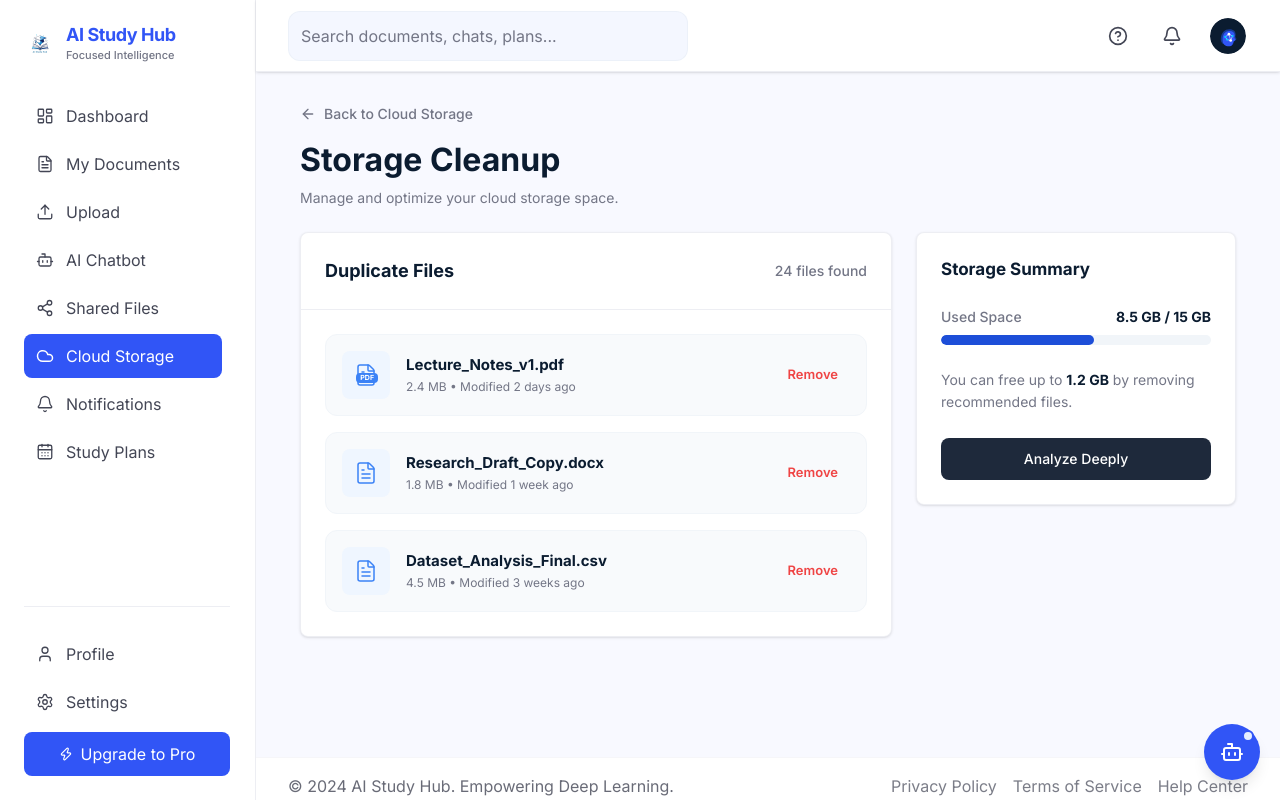
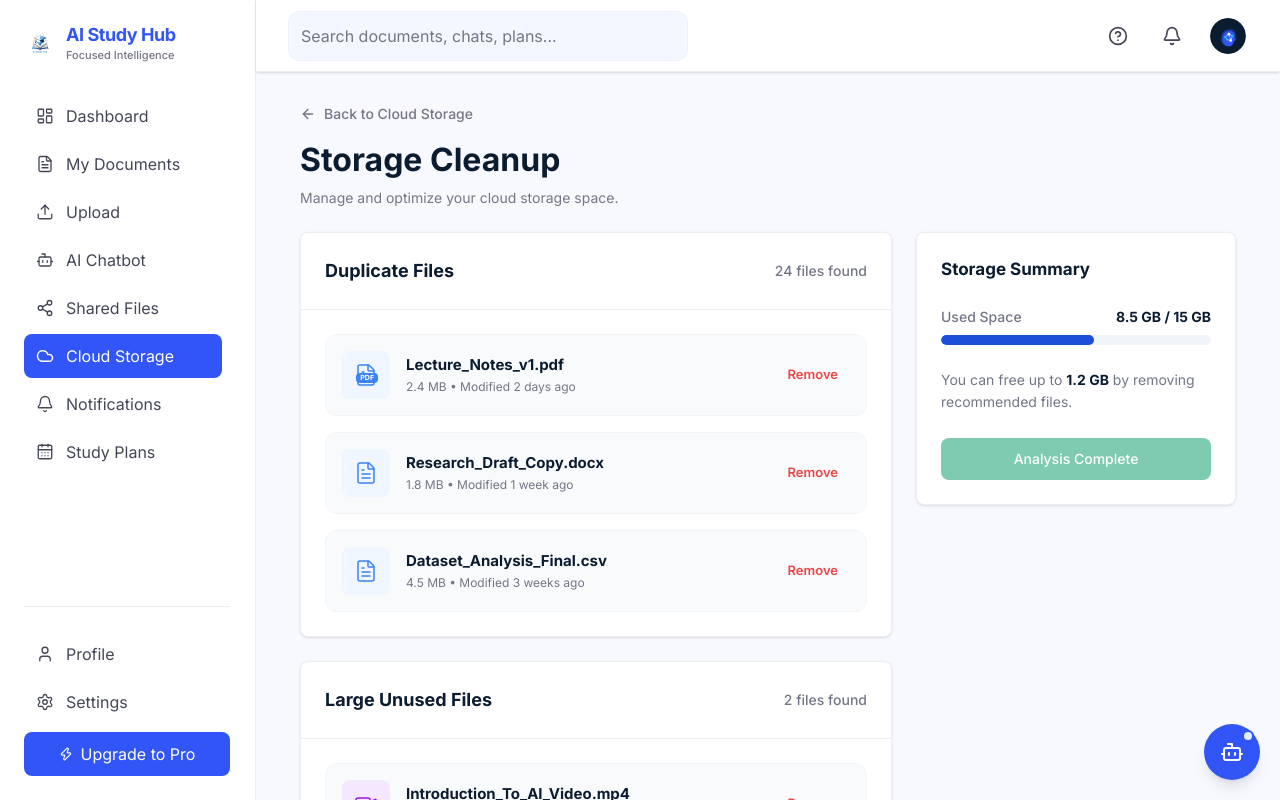
Before and after one commit to huynhduybinh24/SWP391_AIStudyHub, a React (Vite) app in the folder FrontEnd/: page /dashboard/storage/cleanup in a window 1280 px wide. Both pictures are taken after a click on the button "Analyze Deeply". Built offline with nearby package versions, Linux system fonts and the light colour scheme; no server answers.

Commit message:
feat: implement storage cleanup page to identify and remove duplicate and large files

```diff
--- a/FrontEnd/src/features/storage/pages/StorageCleanupPage.tsx
+++ b/FrontEnd/src/features/storage/pages/StorageCleanupPage.tsx
@@ -1,4 +1,4 @@
-import { ArrowLeft, FileText } from 'lucide-react'
+import { ArrowLeft, FileText, Loader2, Video, Archive } from 'lucide-react'
 import { Link } from 'react-router-dom'
 import { Button } from '@/components/ui/Button'
 import { Card, CardContent } from '@/components/ui/Card'
@@ -25,12 +25,48 @@ const INITIAL_DUPLICATES = [
   }
 ]
 
+const DEEP_ANALYSIS_FILES = [
+  {
+    id: '4',
+    name: 'Introduction_To_AI_Video.mp4',
+    size: '850 MB',
+    modified: 'Modified 6 months ago',
+    icon: Video,
+    color: 'text-purple-600',
+    bg: 'bg-purple-100'
+  },
+  {
+    id: '5',
+    name: 'Raw_Data_Archive.zip',
+    size: '1.2 GB',
+    modified: 'Modified 1 year ago',
+    icon: Archive,
+    color: 'text-amber-600',
+    bg: 'bg-amber-100'
+  }
+]
+
 export function StorageCleanupPage() {
   const [duplicates, setDuplicates] = useState(INITIAL_DUPLICATES)
+  const [largeFiles, setLargeFiles] = useState(DEEP_ANALYSIS_FILES)
+  const [isAnalyzing, setIsAnalyzing] = useState(false)
+  const [hasAnalyzed, setHasAnalyzed] = useState(false)
   const totalFilesFound = 24
 
   const handleRemove = (id: string) => {
     setDuplicates(prev => prev.filter(item => item.id !== id))
+  }
+
+  const handleRemoveLarge = (id: string) => {
+    setLargeFiles(prev => prev.filter(item => item.id !== id))
+  }
+
+  const handleAnalyze = () => {
+    setIsAnalyzing(true)
+    setTimeout(() => {
+      setIsAnalyzing(false)
+      setHasAnalyzed(true)
+    }, 2000)
   }
 
   const usedGB = 8.5
@@ -57,7 +93,7 @@ export function StorageCleanupPage() {
 
       <div className="flex flex-col lg:flex-row gap-6 items-start">
         {/* Left Column */}
-        <div className="flex-1 flex flex-col w-full">
+        <div className="flex-1 flex flex-col w-full gap-6">
           <Card className="border-border shadow-sm">
             <div className="p-6 border-b border-border flex justify-between items-center">
               <h2 className="text-lg font-bold text-foreground">Duplicate Files</h2>
@@ -99,6 +135,43 @@ export function StorageCleanupPage() {
               </div>
             </CardContent>
           </Card>
+
+          {hasAnalyzed && (
+            <Card className="border-border shadow-sm animate-in fade-in slide-in-from-bottom-4 duration-500">
+              <div className="p-6 border-b border-border flex justify-between items-center">
+                <h2 className="text-lg font-bold text-foreground">Large Unused Files</h2>
+                <span className="text-sm font-medium text-muted">{largeFiles.length} files found</span>
+              </div>
+              <CardContent className="p-6">
+                <div className="flex flex-col gap-4">
+                  {largeFiles.map(file => (
+                    <div key={file.id} className="flex items-center justify-between p-4 bg-[#f8fafc] border border-slate-100 rounded-xl hover:shadow-sm transition-shadow">
+                      <div className="flex items-center gap-4">
+                        <div className={`w-12 h-12 ${file.bg} rounded-lg flex items-center justify-center shrink-0`}>
+                          <file.icon className={`size-6 ${file.color}`} strokeWidth={1.5} />
+                        </div>
+                        <div className="flex flex-col">
+                          <span className="font-bold text-[15px] text-foreground">{file.name}</span>
+                          <span className="text-[12px] text-muted mt-0.5">{file.size} • {file.modified}</span>
+                        </div>
+                      </div>
+                      <button
+                        onClick={() => handleRemoveLarge(file.id)}
+                        className="text-[#ef4444] text-[13px] font-semibold hover:text-red-600 px-3 py-1.5 transition-colors"
+                      >
+                        Remove
+                      </button>
+                    </div>
+                  ))}
+                  {largeFiles.length === 0 && (
+                    <div className="text-center text-sm text-muted py-8">
+                      Great job! No more large unused files.
+                    </div>
+                  )}
+                </div>
+              </CardContent>
+            </Card>
+          )}
         </div>
 
         {/* Right Column */}
@@ -123,8 +196,17 @@ export function StorageCleanupPage() {
               You can free up to <span className="font-bold text-foreground">1.2 GB</span> by removing recommended files.
             </p>
 
-            <Button className="w-full bg-[#1e293b] hover:bg-[#0f172a] text-white h-[42px] text-sm font-medium">
-              Analyze Deeply
+            <Button
+              onClick={handleAnalyze}
+              disabled={isAnalyzing || hasAnalyzed}
+              className={`w-full h-[42px] text-sm font-medium transition-colors ${
+                hasAnalyzed
+                  ? 'bg-emerald-600 hover:bg-emerald-700 text-white'
+                  : 'bg-[#1e293b] hover:bg-[#0f172a] text-white'
+              }`}
+            >
+              {isAnalyzing && <Loader2 className="mr-2 size-4 animate-spin" />}
+              {isAnalyzing ? 'Analyzing Space...' : hasAnalyzed ? 'Analysis Complete' : 'Analyze Deeply'}
             </Button>
           </CardContent>
         </Card>
```
